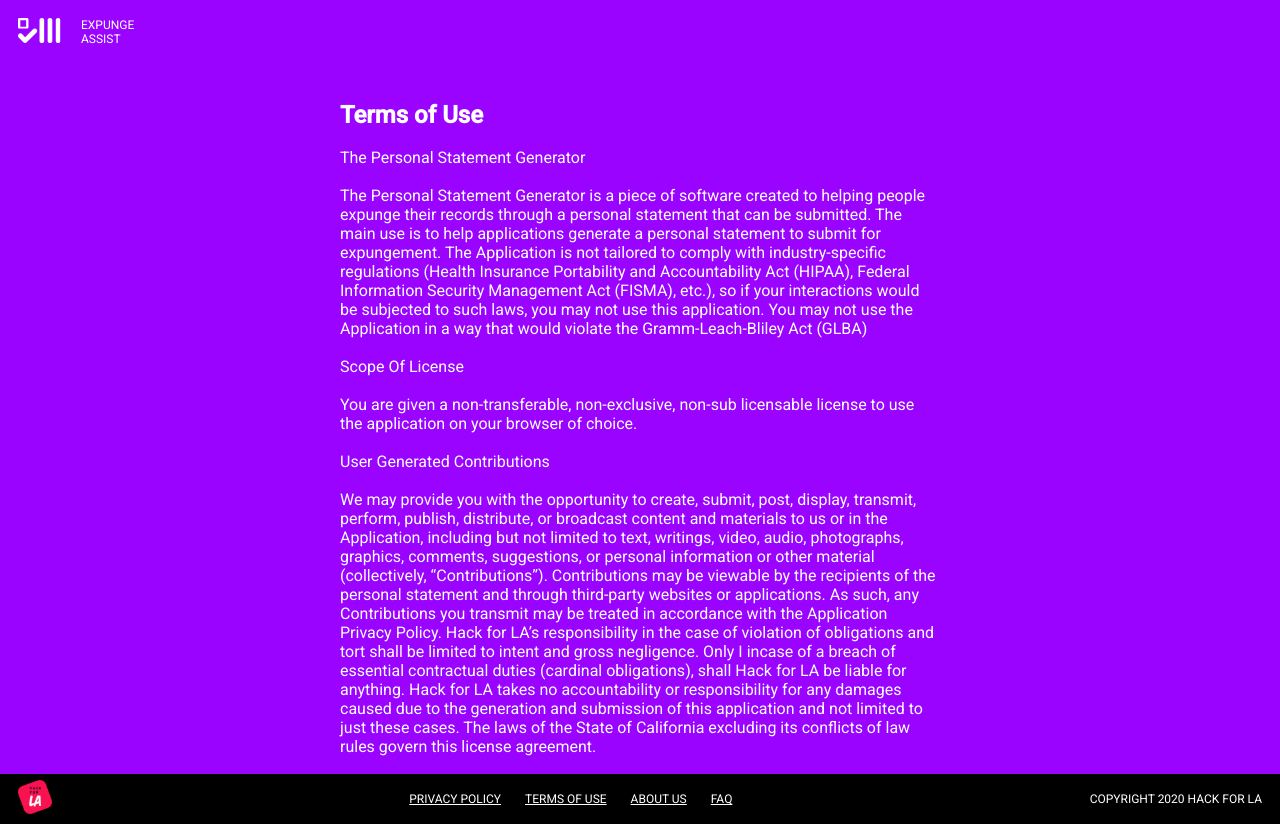
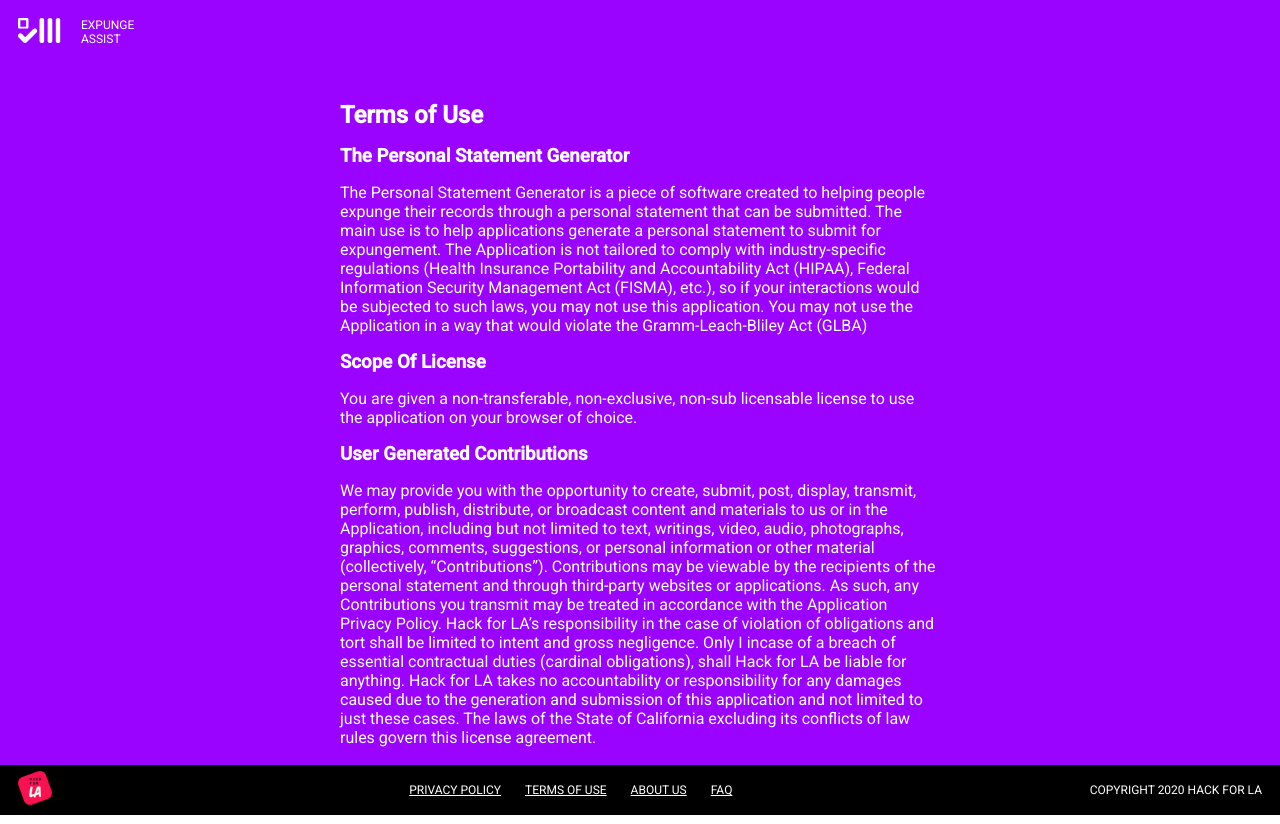
Before and after one commit to hackforla/expunge-assist, a React (Create React App) app in the folder products/statement-generator/: page /TermsOfUse in a window 1280 px wide. Built offline with nearby package versions, Linux system fonts and the light colour scheme.

Commit message:
second pass cleanup of PrivacyPolicy.tsx and TermsOfUse.tsx content

```diff
--- a/products/statement-generator/src/pages/PrivacyPolicy.tsx
+++ b/products/statement-generator/src/pages/PrivacyPolicy.tsx
@@ -5,7 +5,9 @@ import useUtilityStyles from 'styles/utilityStyles';
 
 const useStyles = makeStyles(() =>
   createStyles({
-    root: {},
+    paragraph: {
+      marginTop: '1rem',
+    },
   })
 );
 
@@ -22,27 +24,26 @@ const PrivacyPolicy = ({ handleClick }: PrivacyPolicyProps) => {
   return (
     <div className={utilityClasses.primaryContainer}>
       <div className={utilityClasses.contentContainer}>
-        <div className="centered">
         <h2>Privacy Policy</h2>
-          &nbsp;
-          <p className="content">
+
+        <p className={classes.paragraph}>
           THE SOFTWARE IS PROVIDED “AS IS”, WITHOUT WARRANTY OF ANY KIND,
           EXPRESS OR IMPLIED, INCLUDING BUT NOT LIMITED TO THE WARRANTIES OF
           MERCHANTABILITY, FITNESS FOR A PARTICULAR PURPOSE AND
           NON-INFRINGEMENT.
         </p>
-          <p className="content">
+
+        <p className={classes.paragraph}>
           IN NO EVENT SHALL THE AUTHORS OR COPYRIGHT HOLDERS BE LIABLE FOR ANY
           CLAIM, DAMAGES OR OTHER LIABILITY, WHETHER IN AN ACTION OF CONTRACT,
           TORT OR OTHERWISE, ARISING FROM, OUT OF OR IN CONNECTION WITH THE
           SOFTWARE OR THE USE OR OTHER DEALINGS IN THE SOFTWARE.
         </p>
-          &nbsp;
-          <p className="content">
+
+        <p className={classes.paragraph}>
           ALL SESSION DATA IS KEPT PRIVATE AND PERSONAL INFORMATION IS
           CONFIDENTIAL.
         </p>
-        </div>
       </div>
     </div>
   );
--- a/products/statement-generator/src/pages/TermsOfUse.tsx
+++ b/products/statement-generator/src/pages/TermsOfUse.tsx
@@ -5,7 +5,9 @@ import useUtilityStyles from 'styles/utilityStyles';
 
 const useStyles = makeStyles(() =>
   createStyles({
-    root: {},
+    paragraph: {
+      marginTop: '1rem',
+    },
   })
 );
 
@@ -19,11 +21,9 @@ const TermsOfUse = () => {
     <div className={utilityClasses.primaryContainer}>
       <div className={utilityClasses.contentContainer}>
         <h2>Terms of Use</h2>
-        <br />
-        <p>
-          The Personal Statement Generator
-          <br />
-          <br />
+        <h3 className={classes.paragraph}>The Personal Statement Generator</h3>
+
+        <p className={classes.paragraph}>
           The Personal Statement Generator is a piece of software created to
           helping people expunge their records through a personal statement that
           can be submitted. The main use is to help applications generate a
@@ -34,18 +34,15 @@ const TermsOfUse = () => {
           interactions would be subjected to such laws, you may not use this
           application. You may not use the Application in a way that would
           violate the Gramm-Leach-Bliley Act (GLBA)
-          <br />
-          <br />
-          Scope Of License
-          <br />
-          <br />
+        </p>
+        <h3 className={classes.paragraph}>Scope Of License</h3>
+        <p className={classes.paragraph}>
           You are given a non-transferable, non-exclusive, non-sub licensable
           license to use the application on your browser of choice.
-          <br />
-          <br />
-          User Generated Contributions
-          <br />
-          <br />
+        </p>
+        <h3 className={classes.paragraph}>User Generated Contributions</h3>
+
+        <p className={classes.paragraph}>
           We may provide you with the opportunity to create, submit, post,
           display, transmit, perform, publish, distribute, or broadcast content
           and materials to us or in the Application, including but not limited
```
Lines whose indentation alone changed are shown as unchanged.
